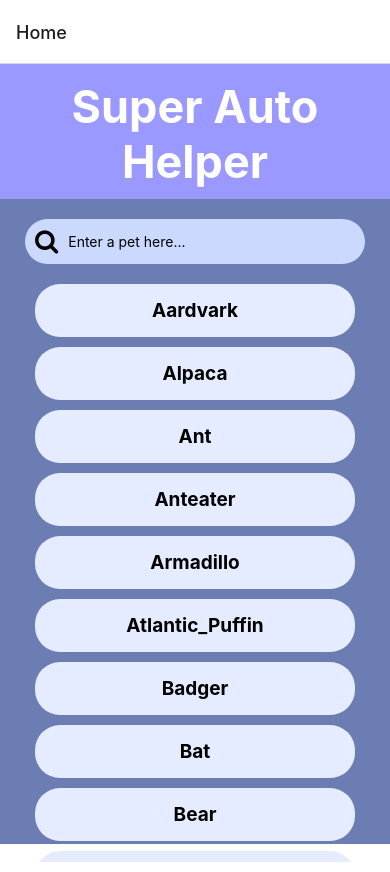
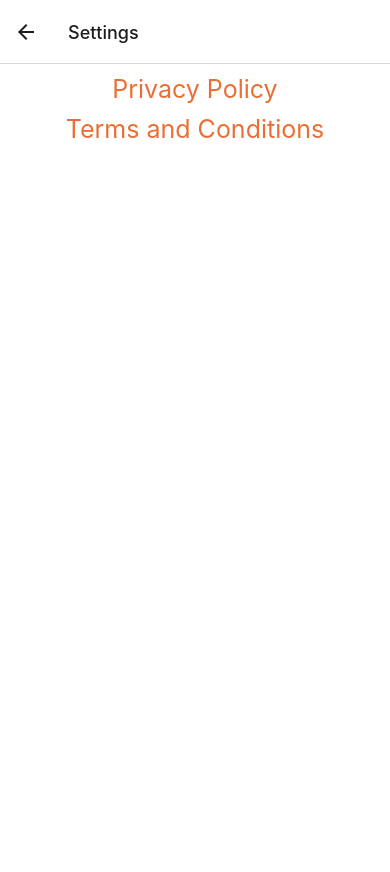
Before and after one commit to U2Rocks/Expo_SAP_App, a React Native app: screen /Settings in a window 390 px wide. After the commit the page ends 844 px from the top, so only its background shows below. Built offline with nearby package versions, Linux system fonts and the light colour scheme.

Commit message:
fixed flatlist not rendering all items

```diff
--- a/App.js
+++ b/App.js
@@ -4,6 +4,7 @@ import HomeScreen from './src/screens/HomeScreen';
 import PetInfoScreen from './src/screens/PetInfoScreen';
 import { NavigationContainer } from '@react-navigation/native';
 import { createNativeStackNavigator } from '@react-navigation/native-stack';
+import SettingCard from './src/components/policy/SettingCard';
 
 export default function App() {
 
@@ -23,6 +24,7 @@ export default function App() {
         component={HomeScreen}
         />
         <Stack.Screen name="Pet Info" component={PetInfoScreen}/>
+        <Stack.Screen name="Settings" component={SettingCard}/>
       </Stack.Navigator>
     </NavigationContainer>
   );
--- a/package.json
+++ b/package.json
@@ -14,6 +14,8 @@
     "@react-navigation/native-stack": "^6.6.2",
     "expo": "~45.0.0",
     "expo-status-bar": "~1.3.0",
+    "expo-updates": "~0.13.3",
+    "expo-web-browser": "^10.2.1",
     "react": "17.0.2",
     "react-dom": "17.0.2",
     "react-native": "0.68.2",
@@ -21,8 +23,7 @@
     "react-native-safe-area-context": "4.2.4",
     "react-native-screens": "~3.11.1",
     "react-native-vector-icons": "^9.1.0",
-    "react-native-web": "0.17.7",
-    "expo-updates": "~0.13.3"
+    "react-native-web": "0.17.7"
   },
   "devDependencies": {
     "@babel/core": "^7.12.9"
--- a/src/components/PetCard.js
+++ b/src/components/PetCard.js
@@ -14,11 +14,15 @@ export default function PetCard({ Name, navigation }) {
         }
     }
 
+    function navigateToInfo() {
+        navigation.navigate('Pet Info', { petName: Name })
+    }
+
 
     return (
-        <TouchableOpacity onPress={() => navigation.navigate('Pet Info', { petName: Name })}>
-        <View style={[styles.container, isTouched ? {backgroundColor: "#9999FF"}: {backgroundColor: "#E6ECFF"}]}>
-            <Text style={[styles.cardHeader, isTouched ? {color: "white"} : {color: "black"}]}>{Name}</Text>
+        <TouchableOpacity onPress={navigateToInfo}>
+        <View style={[styles.container]}>
+            <Text style={[styles.cardHeader]}>{Name}</Text>
         </View>
         </TouchableOpacity>
     )
@@ -32,6 +36,8 @@ const styles = StyleSheet.create({
         borderRadius: 25,
         backgroundColor: "#E6ECFF",
         padding: 15,
+        height: 60,
+        width: 375,
     },
     cardHeader: {
         fontWeight: "bold",
--- a/src/components/PetList.js
+++ b/src/components/PetList.js
@@ -7,21 +7,32 @@ export default function PetList({ navigate, filterValue }) {
 
     const filteredNames = filterValue ? NameList.filter( f => f.name.includes(filterValue)) : null
 
+    const renderCard = ({item}) => <PetCard Name={item.name} navigation={navigate}/>
+
+    const extractKeys = (pet, index) => pet.id
+
+    const getItemsLayout = (data, index) => ({
+        length: 60,
+        offset: 60 * index,
+        index
+    })
+
 
     return (
         <View style={styles.container}>
             <FlatList
             data={filterValue ? filteredNames : NameList}
-            keyExtractor={(pet) => pet.id}
-            renderItem={({item}) => <PetCard Name={item.name} navigation={navigate}/>}
+            keyExtractor={(pet, index) => pet.id}
+            renderItem={renderCard}
             scrollEnabled={true}
             showsVerticalScrollIndicator={true}
             horizontal={false}
-            getItemLayout={(data, index) => ({
-                length: NameList.length,
-                offset: NameList.length * index,
-                index
-            })}
+            getItemLayout={getItemsLayout}
+            removeClippedSubviews={true}
+            initialNumToRender={7}
+            maxToRenderPerBatch={5}
+            style={styles.list}
+            windowSize={10}
             />
         </View>
     )
@@ -31,7 +42,7 @@ const styles = StyleSheet.create({
     container: {
         justifyContent: "center",
         padding: 10,
-        height: '78%',
+        height: '72%',
     },
     headerText: {
         fontSize: 30,
@@ -40,4 +51,7 @@ const styles = StyleSheet.create({
         fontWeight: "bold",
         textDecorationLine: "underline",
     },
+    list: {
+        width: '100%',
+    },
 })
--- /dev/null
+++ b/src/components/policy/Anchor.js
@@ -0,0 +1,27 @@
+import React from 'react'
+
+import { Text, StyleSheet } from 'react-native'
+import * as WebBrowser from 'expo-web-browser'
+
+const handlePress = (href) => {
+    WebBrowser.openBrowserAsync(href)
+}
+
+const Anchor = (props) => {
+    return (
+        <Text  {...props} style={styles.texty} onPress={() => handlePress(props.href)}>
+            {props.children}
+        </Text>
+    )
+}
+
+export default Anchor
+
+const styles = StyleSheet.create({
+    texty: {
+        textAlign: 'center',
+        color: '#eb6e34',
+        marginBottom: 10,
+        fontSize: 25,
+    }
+})
--- /dev/null
+++ b/src/components/policy/SettingCard.js
@@ -0,0 +1,36 @@
+import { View, StyleSheet } from 'react-native'
+import Anchor from "./Anchor.js"
+
+// this needs to be linked to from home screen
+
+export default function SettingCard() {
+
+    return (
+    <View style={styles.legalSection}>
+        <View style={styles.link}>
+            <Anchor href="https://u2rocks.github.io/Expo_SAP_App/privacy.html">
+                Privacy Policy
+            </Anchor>
+        </View>
+        <View style={styles.link}>
+            <Anchor href="https://u2rocks.github.io/Expo_SAP_App/terms_and_conditions.html">
+                Terms and Conditions
+            </Anchor>
+        </View>
+    </View>
+    )
+}
+
+const styles = StyleSheet.create({
+    legalSection: {
+        flex: 1,
+        justifyContent: 'flex-start',
+        padding: 10,
+        backgroundColor: "#ffffff",
+    },
+    link: {
+        color: "red",
+        fontSize: 20,
+        textAlign: 'center',
+    },
+})
--- /dev/null
+++ b/src/components/policy/SettingLink.js
@@ -0,0 +1,29 @@
+import { View, Text, TouchableOpacity, StyleSheet } from 'react-native'
+
+
+
+export default function SettingLink({ navigation }){
+
+    return (
+        <TouchableOpacity onPress={() => navigation.navigate('Settings')}>
+            <View style={styles.container}>
+                <Text style={styles.linktext}>Data Policies</Text>
+            </View>
+        </TouchableOpacity>
+    )
+}
+
+const styles = StyleSheet.create({
+    container: {
+        justifyContent: 'center',
+        alignContent: 'center',
+        paddingRight: 10,
+        paddingBottom: 10,
+    },
+    linktext: {
+        fontSize: 15,
+        color: "black",
+        fontWeight: 'bold',
+        textAlign: 'center',
+    },
+})
--- a/src/screens/HomeScreen.js
+++ b/src/screens/HomeScreen.js
@@ -1,6 +1,7 @@
 import Header from "../components/Header"
 import PetList from "../components/PetList"
 import Search from "../components/Search"
+import SettingLink from "../components/policy/SettingLink"
 import { StyleSheet, View, Text, SafeAreaView } from "react-native"
 import { useState } from "react"
 
@@ -12,6 +13,7 @@ export default function HomeScreen({ navigation }) {
     return (
         <SafeAreaView style={styles.container}>
             <Header title="Super Auto Helper" />
+            <SettingLink navigation={navigation}/>
             <Search searchFunction={setSearchVal} currentSearch={searchVal}/>
             <PetList navigate={navigation} filterValue={searchVal}/>
         </SafeAreaView>
```
Also changed, not shown: 1 other file (tests, documents, lock files or other folders).
